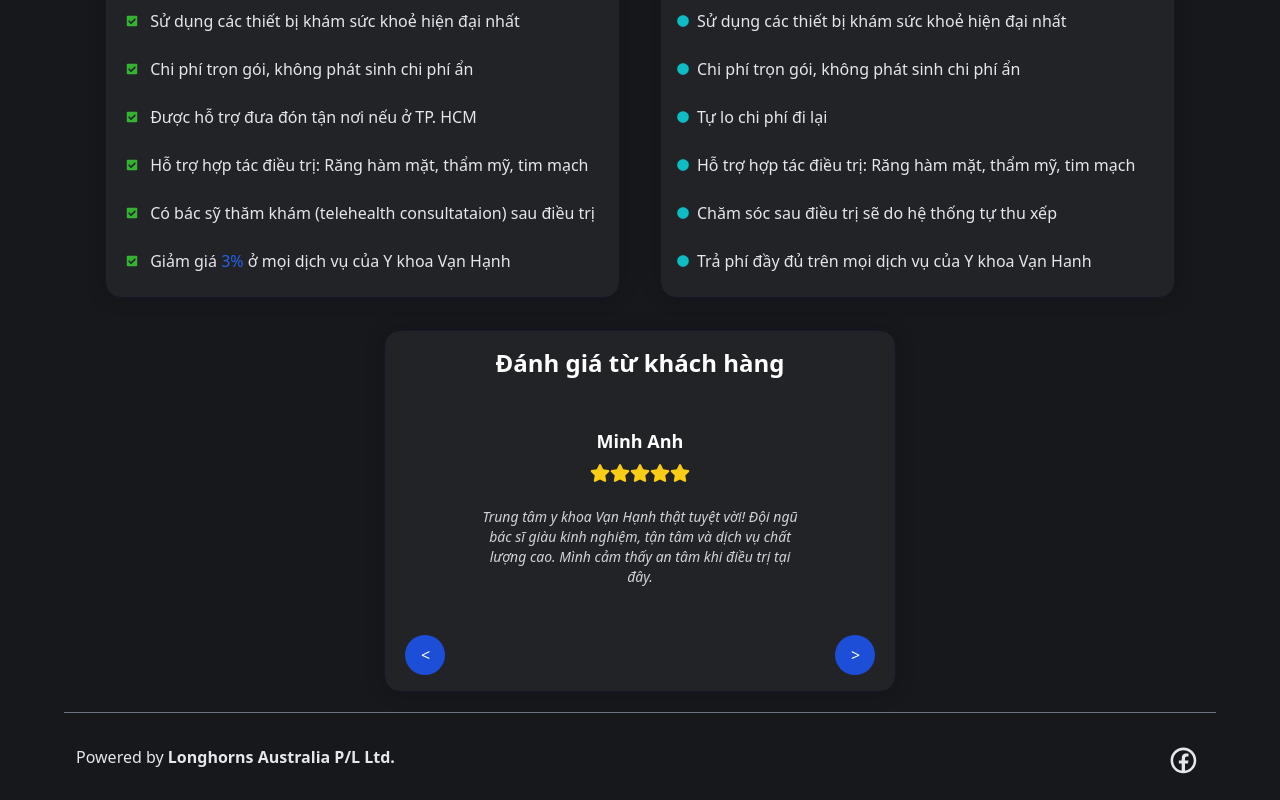
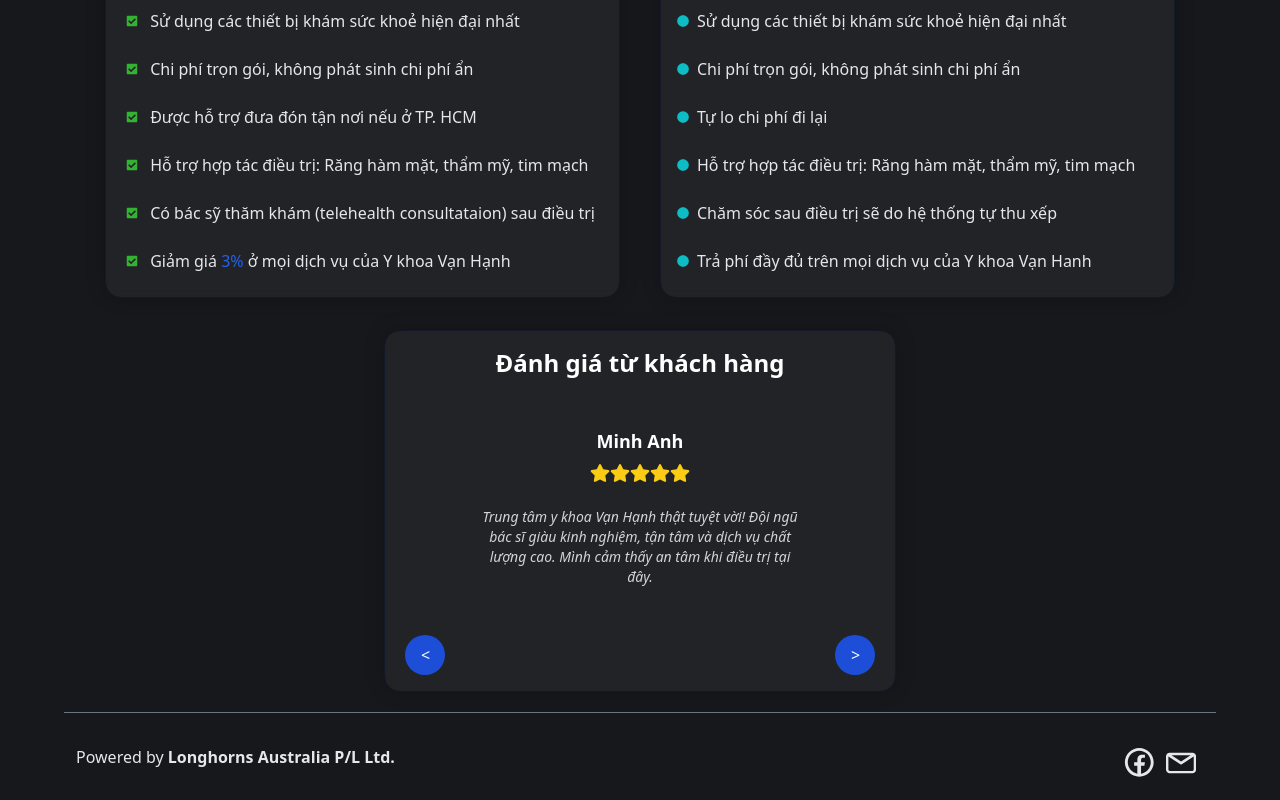
Before and after one commit to nddung2812/AloDoctor, a Next.js app: page / in a window 1280 px wide. Shown: the part 1485-2285 px from the top of the page. Built offline with nearby package versions, Linux system fonts and the light colour scheme.

Commit message:
add email logo

```diff
--- a/components/Footer.tsx
+++ b/components/Footer.tsx
@@ -16,16 +16,27 @@ export default function Footer() {
           Longhorns Australia P/L Ltd.{" "}
         </Link>
       </div>
-      <div className="flex space-x-4 pb-4 sm:pb-0">
+      <div className="flex items-center pb-4 sm:pb-0">
         <Link
           href={facebookLink}
-          className="group"
+          className="flex items-center justify-center"
           aria-label="Find us on Facebook"
         >
-        <svg xmlns="http://www.w3.org/2000/svg" viewBox="0 0 28 28" width="36px" height="36px" fill="#e5e7eb">
+          <svg xmlns="http://www.w3.org/2000/svg" viewBox="0 0 25 25" width="36px" height="36px" fill="#e5e7eb">
           <path d="M 12 2 C 6.4889971 2 2 6.4889971 2 12 C 2 17.511003 6.4889971 22 12 22 C 17.511003 22 22 17.511003 22 12 C 22 6.4889971 17.511003 2 12 2 z M 12 4 C 16.430123 4 20 7.5698774 20 12 C 20 16.014467 17.065322 19.313017 13.21875 19.898438 L 13.21875 14.384766 L 15.546875 14.384766 L 15.912109 12.019531 L 13.21875 12.019531 L 13.21875 10.726562 C 13.21875 9.7435625 13.538984 8.8710938 14.458984 8.8710938 L 15.935547 8.8710938 L 15.935547 6.8066406 C 15.675547 6.7716406 15.126844 6.6953125 14.089844 6.6953125 C 11.923844 6.6953125 10.654297 7.8393125 10.654297 10.445312 L 10.654297 12.019531 L 8.4277344 12.019531 L 8.4277344 14.384766 L 10.654297 14.384766 L 10.654297 19.878906 C 6.8702905 19.240845 4 15.970237 4 12 C 4 7.5698774 7.5698774 4 12 4 z"/>
         </svg>
         </Link>
+       <a
+          href="mailto:alodoctorhelp@gmail.com"
+          className="mx-2"
+          aria-label="Email Us"
+        >
+          <svg xmlns="http://www.w3.org/2000/svg" width="30px" height="36px" fill="#e5e7eb" version="1.1" id="Capa_1" viewBox="0 0 75 75">
+          <g xmlns="http://www.w3.org/2000/svg">
+            <path d="M66.097,12.089h-56.9C4.126,12.089,0,16.215,0,21.286v32.722c0,5.071,4.126,9.197,9.197,9.197h56.9   c5.071,0,9.197-4.126,9.197-9.197V21.287C75.295,16.215,71.169,12.089,66.097,12.089z M61.603,18.089L37.647,33.523L13.691,18.089   H61.603z M66.097,57.206h-56.9C7.434,57.206,6,55.771,6,54.009V21.457l29.796,19.16c0.04,0.025,0.083,0.042,0.124,0.065   c0.043,0.024,0.087,0.047,0.131,0.069c0.231,0.119,0.469,0.215,0.712,0.278c0.025,0.007,0.05,0.01,0.075,0.016   c0.267,0.063,0.537,0.102,0.807,0.102c0.001,0,0.002,0,0.002,0c0.002,0,0.003,0,0.004,0c0.27,0,0.54-0.038,0.807-0.102   c0.025-0.006,0.05-0.009,0.075-0.016c0.243-0.063,0.48-0.159,0.712-0.278c0.044-0.022,0.088-0.045,0.131-0.069   c0.041-0.023,0.084-0.04,0.124-0.065l29.796-19.16v32.551C69.295,55.771,67.86,57.206,66.097,57.206z"/>
+          </g>
+          </svg>
+        </a>
       </div>
     </footer>
   );
```
